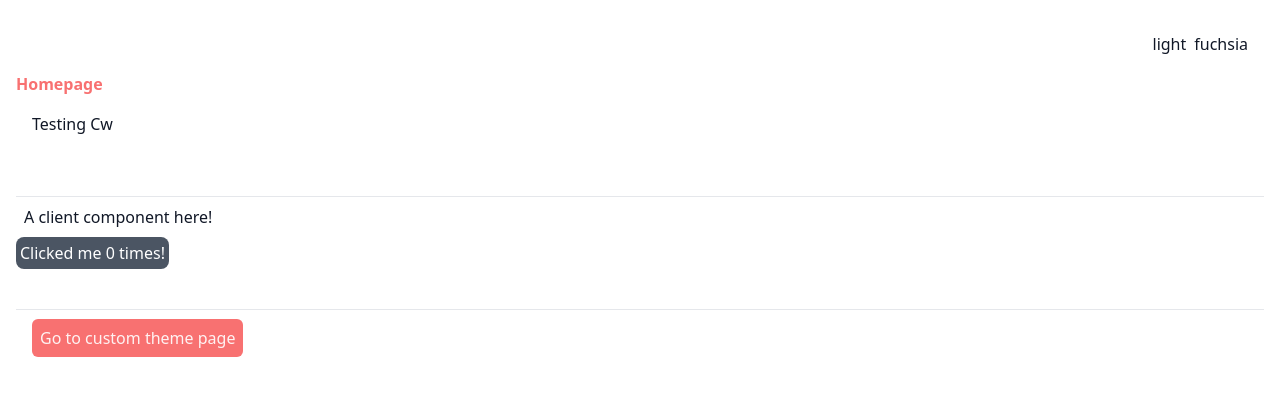
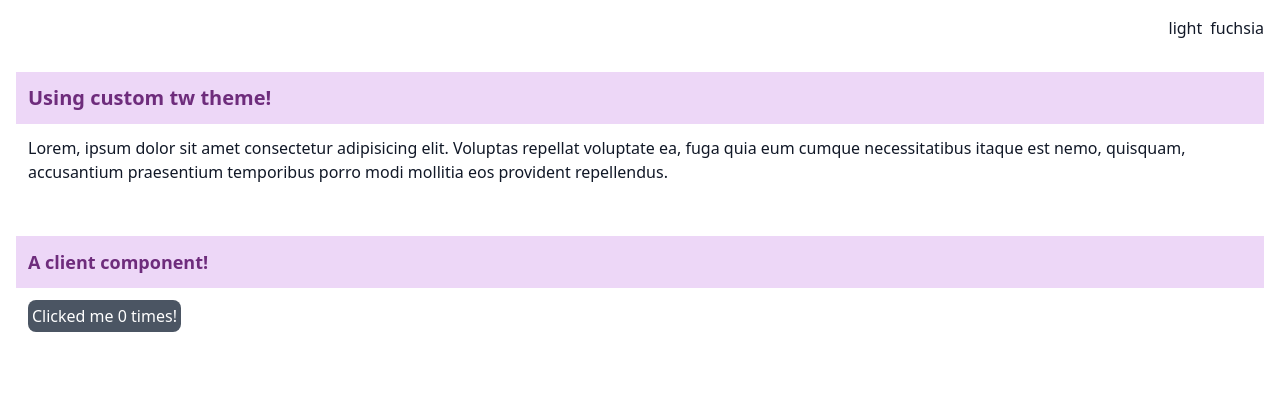
Before and after one commit to donis3/Dony-Next-SimpleAdmin, a Next.js app: page / in a window 1280 px wide. Shown: the top 396 px of the page. Built offline with nearby package versions, Linux system fonts and the light colour scheme.

Commit message:
- cleanup before continuing with lamadev project

```diff
--- a/app/layout.tsx
+++ b/app/layout.tsx
@@ -1,5 +1,6 @@
 import type { Metadata } from "next";
 import "./globals.css";
+import { cn } from "@/lib/helpers/utils";
 
 export const metadata: Metadata = {
 	title: "Next Dashboard",
@@ -12,7 +13,7 @@ export default function RootLayout({
 	children: React.ReactNode;
 }) {
 	return (
-		<html lang="en" className="theme-green theme-fuchsia">
+		<html lang="en" className={cn("theme-green", "theme-fuchsia")}>
 			<body className="bg-bgNeutral text-fgNeutral theme-light dark:theme-dark">
 				{children}
 			</body>
--- a/app/page.tsx
+++ b/app/page.tsx
@@ -1,34 +1,35 @@
-import { cn } from "@/lib/helpers/utils";
 import ClientComponent from "./ClientComponent";
-import Link from "next/link";
 import ThemeSelect from "@/components/theme/ThemeSelect";
 
 export default function Home() {
 	return (
-		<main className="p-4">
+		<>
 			<header className="flex justify-end p-4">
 				<ThemeSelect />
 			</header>
+			<main className="flex flex-col gap-y-10 p-4">
+				<section>
+					<h1 className="bg-bgPrimary text-fgPrimary p-3 font-bold text-xl">
+						Using custom tw theme!
+					</h1>
+					<p className="p-3">
+						Lorem, ipsum dolor sit amet consectetur adipisicing
+						elit. Voluptas repellat voluptate ea, fuga quia eum
+						cumque necessitatibus itaque est nemo, quisquam,
+						accusantium praesentium temporibus porro modi mollitia
+						eos provident repellendus.
+					</p>
+				</section>
 
-			<h1
-				className={cn("font-bold", {
-					"text-red-400": true,
-					"text-green-400": false,
-				})}>
-				Homepage
-			</h1>
-			<div className="w-full min-h-[100px] p-4 ">Testing Cw</div>
-			<div className="border-t">
-				<h2 className="p-2">A client component here!</h2>
-				<ClientComponent />
-			</div>
-			<div className="w-full p-4 border-t mt-10">
-				<Link
-					href={"/theme"}
-					className="bg-red-400 p-2 rounded-md text-red-50">
-					Go to custom theme page
-				</Link>
-			</div>
-		</main>
+				<section>
+					<h2 className="bg-bgPrimary text-fgPrimary p-3 font-bold text-lg">
+						A client component!
+					</h2>
+					<div className="p-3">
+						<ClientComponent />
+					</div>
+				</section>
+			</main>
+		</>
 	);
 }
--- a/app/theme/page.tsx
+++ /dev/null
@@ -1,32 +0,0 @@
-import ThemeSelect from "@/components/theme/ThemeSelect";
-import Link from "next/link";
-
-export default function Theme() {
-	return (
-		<>
-			<header className="flex justify-end p-4">
-				<ThemeSelect />
-			</header>
-			<main className="flex flex-col gap-4 p-4">
-				<h1 className="bg-bgPrimary text-fgPrimary p-3 font-bold text-xl">
-					Using custom tw theme!
-				</h1>
-				<p className="p-3">
-					Lorem, ipsum dolor sit amet consectetur adipisicing elit.
-					Voluptas repellat voluptate ea, fuga quia eum cumque
-					necessitatibus itaque est nemo, quisquam, accusantium
-					praesentium temporibus porro modi mollitia eos provident
-					repellendus.
-				</p>
-				<div>
-					<Link
-						href={"/"}
-						className="p-2 bg-primary-400 text-fgPrimary">
-						{" "}
-						Go Back
-					</Link>
-				</div>
-			</main>
-		</>
-	);
-}
--- a/components/theme/ThemeSelect.tsx
+++ b/components/theme/ThemeSelect.tsx
@@ -1,7 +1,7 @@
 "use client";
 import useStoredState from "@/lib/useStoredState";
 import useThemeListener from "@/lib/useThemeListener";
-import { useEffect, useState } from "react";
+import { useEffect } from "react";
 
 export default function ThemeSelect() {
 	const [mode, setMode] = useStoredState<string>("light", "theme-mode");
--- a/dony-env.t.ts
+++ b/dony-env.t.ts
@@ -1 +1,4 @@
 /// <reference types="@types/react" />
+
+// tsconfig will auto discover and process this file.
+// NOTE: Manually added react types for intellisense
--- a/lib/useStoredState.tsx
+++ b/lib/useStoredState.tsx
@@ -16,7 +16,6 @@ export default function useStoredState<T>(
 			const currentValue = localStorage.getItem(storageKey) as T;
 			if (!currentValue) throw new Error(); //jump to catch block if current value doesn't exist
 			if (state !== currentValue) {
-				console.log(`Current value is ${currentValue} `);
 				setState(currentValue);
 			}
 		} catch (error) {
--- a/lib/useThemeListener.tsx
+++ b/lib/useThemeListener.tsx
@@ -48,8 +48,6 @@ export default function useThemeListener(
 			colorSchemeQuery.addEventListener("change", updateColorScheme);
 		}
 
-		console.log(getPreferredColorScheme());
-
 		return () => {
 			if (window.matchMedia) {
 				window
```
